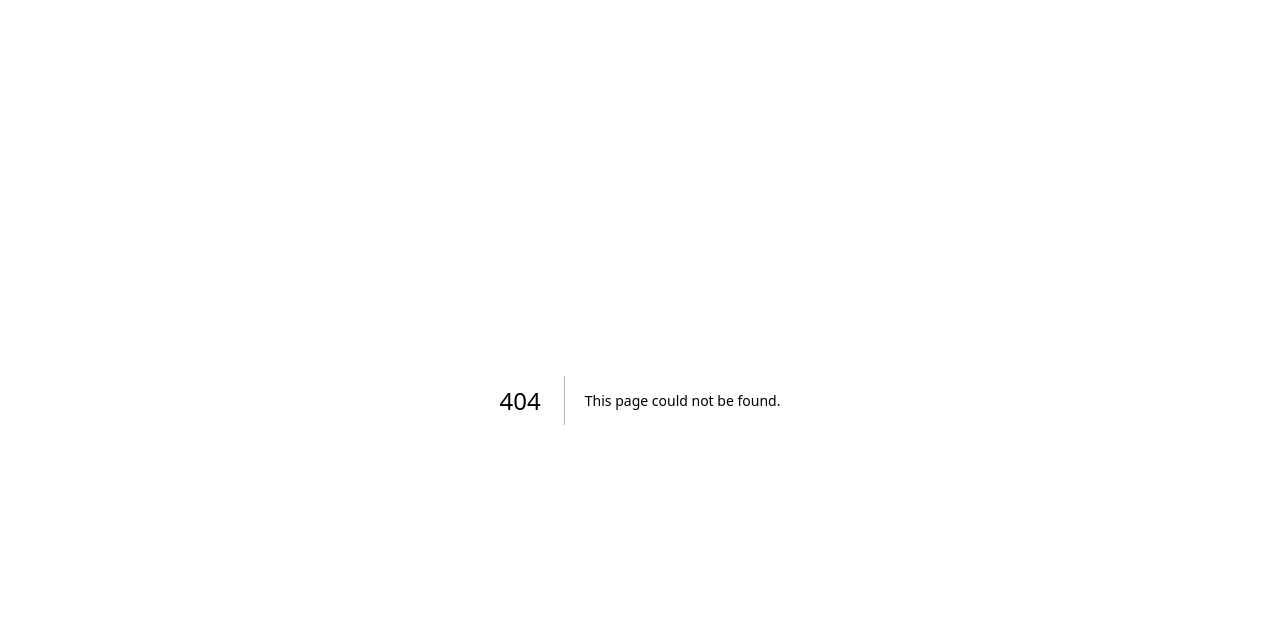
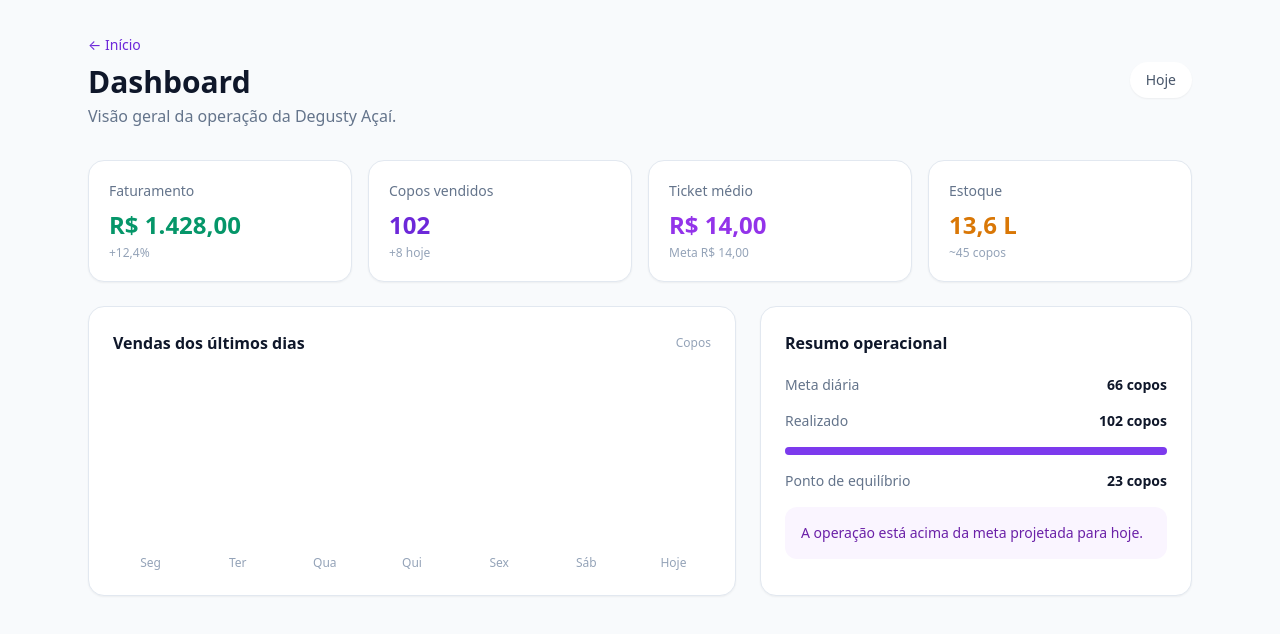
Before and after one commit to Foxkvjx/degustyacaii, a Next.js app: page /dashboard in a window 1280 px wide. Before the commit this address had no page. Shown: the top 634 px of the page. Built offline with nearby package versions, Linux system fonts and the light colour scheme.

Commit message:
feat: add operational dashboard screen

```diff
--- /dev/null
+++ b/app/dashboard/page.tsx
@@ -0,0 +1,63 @@
+import Link from "next/link";
+
+const cards = [
+  ["Faturamento", "R$ 1.428,00", "+12,4%", "text-emerald-600"],
+  ["Copos vendidos", "102", "+8 hoje", "text-acai-700"],
+  ["Ticket médio", "R$ 14,00", "Meta R$ 14,00", "text-purple-600"],
+  ["Estoque", "13,6 L", "~45 copos", "text-amber-600"],
+];
+
+export default function Dashboard() {
+  return (
+    <main className="min-h-screen bg-slate-50">
+      <div className="mx-auto max-w-6xl px-4 py-8 sm:px-6">
+        <div className="mb-8 flex items-center justify-between">
+          <div>
+            <Link href="/" className="text-sm text-acai-700 hover:underline">← Início</Link>
+            <h1 className="mt-2 text-3xl font-bold text-slate-900">Dashboard</h1>
+            <p className="mt-1 text-slate-500">Visão geral da operação da Degusty Açaí.</p>
+          </div>
+          <span className="rounded-full bg-white px-4 py-2 text-sm font-medium text-slate-600 shadow-sm">Hoje</span>
+        </div>
+
+        <section className="grid gap-4 sm:grid-cols-2 lg:grid-cols-4">
+          {cards.map(([label, value, note, color]) => (
+            <div key={label} className="rounded-2xl border border-slate-200 bg-white p-5 shadow-sm">
+              <p className="text-sm text-slate-500">{label}</p>
+              <p className={`mt-2 text-2xl font-bold ${color}`}>{value}</p>
+              <p className="mt-1 text-xs text-slate-400">{note}</p>
+            </div>
+          ))}
+        </section>
+
+        <div className="mt-6 grid gap-6 lg:grid-cols-[1.5fr_1fr]">
+          <section className="rounded-2xl border border-slate-200 bg-white p-6 shadow-sm">
+            <div className="flex items-center justify-between">
+              <h2 className="font-semibold text-slate-900">Vendas dos últimos dias</h2>
+              <span className="text-xs text-slate-400">Copos</span>
+            </div>
+            <div className="mt-6 flex h-48 items-end gap-3">
+              {[38, 52, 44, 67, 58, 78, 102].map((height, i) => (
+                <div key={i} className="flex flex-1 flex-col items-center gap-2">
+                  <div className="w-full rounded-t-lg bg-acai-500" style={{ height: `${height}%` }} />
+                  <span className="text-xs text-slate-400">{["Seg", "Ter", "Qua", "Qui", "Sex", "Sáb", "Hoje"][i]}</span>
+                </div>
+              ))}
+            </div>
+          </section>
+
+          <section className="rounded-2xl border border-slate-200 bg-white p-6 shadow-sm">
+            <h2 className="font-semibold text-slate-900">Resumo operacional</h2>
+            <div className="mt-5 space-y-4 text-sm">
+              <div className="flex justify-between"><span className="text-slate-500">Meta diária</span><b>66 copos</b></div>
+              <div className="flex justify-between"><span className="text-slate-500">Realizado</span><b>102 copos</b></div>
+              <div className="h-2 rounded-full bg-slate-100"><div className="h-2 w-full rounded-full bg-acai-600" /></div>
+              <div className="flex justify-between"><span className="text-slate-500">Ponto de equilíbrio</span><b>23 copos</b></div>
+              <div className="rounded-xl bg-purple-50 p-4 text-purple-800">A operação está acima da meta projetada para hoje.</div>
+            </div>
+          </section>
+        </div>
+      </div>
+    </main>
+  );
+}
```
